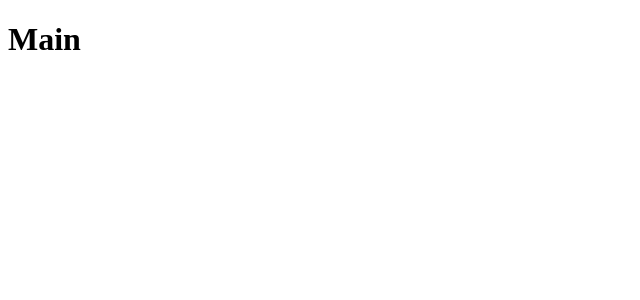
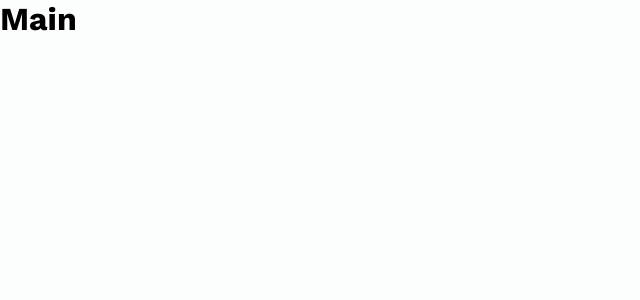
Before and after one commit to danielfalcaovt/your-company, a React app: page / in a window 1280 px wide. Shown: the top 300 px of the page, without its empty margins (0-640 px from the left). Built offline with nearby package versions, Linux system fonts and the light colour scheme.

Commit message:
feat: global styles add

```diff
--- a/public/index.html
+++ b/public/index.html
@@ -1,20 +1,21 @@
 <!DOCTYPE html>
 <html lang="en">
+
 <head>
-    <meta charset="UTF-8">
-    <meta name="viewport" content="width=device-width, initial-scale=1.0">
-    <title>Document</title>
+  <meta charset="UTF-8">
+  <meta name="viewport" content="width=device-width, initial-scale=1.0">
+  <link rel="preconnect" href="https://fonts.googleapis.com">
+  <link rel="preconnect" href="https://fonts.gstatic.com" crossorigin>
+  <link href="https://fonts.googleapis.com/css2?family=Work+Sans:ital,wght@0,100..900;1,100..900&display=swap"
+    rel="stylesheet">
+  <title>Your Company</title>
 </head>
+
 <body>
-    <div id="root"></div>
-    <script
-    crossorigin
-    src="https://unpkg.com/react@18/umd/react.production.min.js"
-  ></script>
-  <script
-    crossorigin
-    src="https://unpkg.com/react-dom@18/umd/react-dom.production.min.js"
-  ></script>
-    <script defer src="js/bundle.js"></script>
+  <div id="root"></div>
+  <script crossorigin src="https://unpkg.com/react@18/umd/react.production.min.js"></script>
+  <script crossorigin src="https://unpkg.com/react-dom@18/umd/react-dom.production.min.js"></script>
+  <script defer src="js/bundle.js"></script>
 </body>
+
 </html>
--- a/src/main/config/app.tsx
+++ b/src/main/config/app.tsx
@@ -1,5 +1,6 @@
 import React from 'react'
 import HomePage from '@/presentation/pages/home'
+import '@/presentation/styles/global/global-styles.scss'
 
 export default function App (): JSX.Element {
   return <HomePage />
--- /dev/null
+++ b/src/main/config/sass-module.d.ts
@@ -0,0 +1,4 @@
+declare module '*.scss' {
+  const content: { [className: string]: string }
+  export = content
+}
--- /dev/null
+++ b/src/presentation/styles/global/global-styles.scss
@@ -0,0 +1,10 @@
+* {
+  padding: 0px;
+  margin: 0px;
+  box-sizing: border-box;
+}
+
+html, body {
+  font-family: 'Work Sans', Arial, Helvetica, sans-serif;
+  background: #FCFEFD;
+}
```
